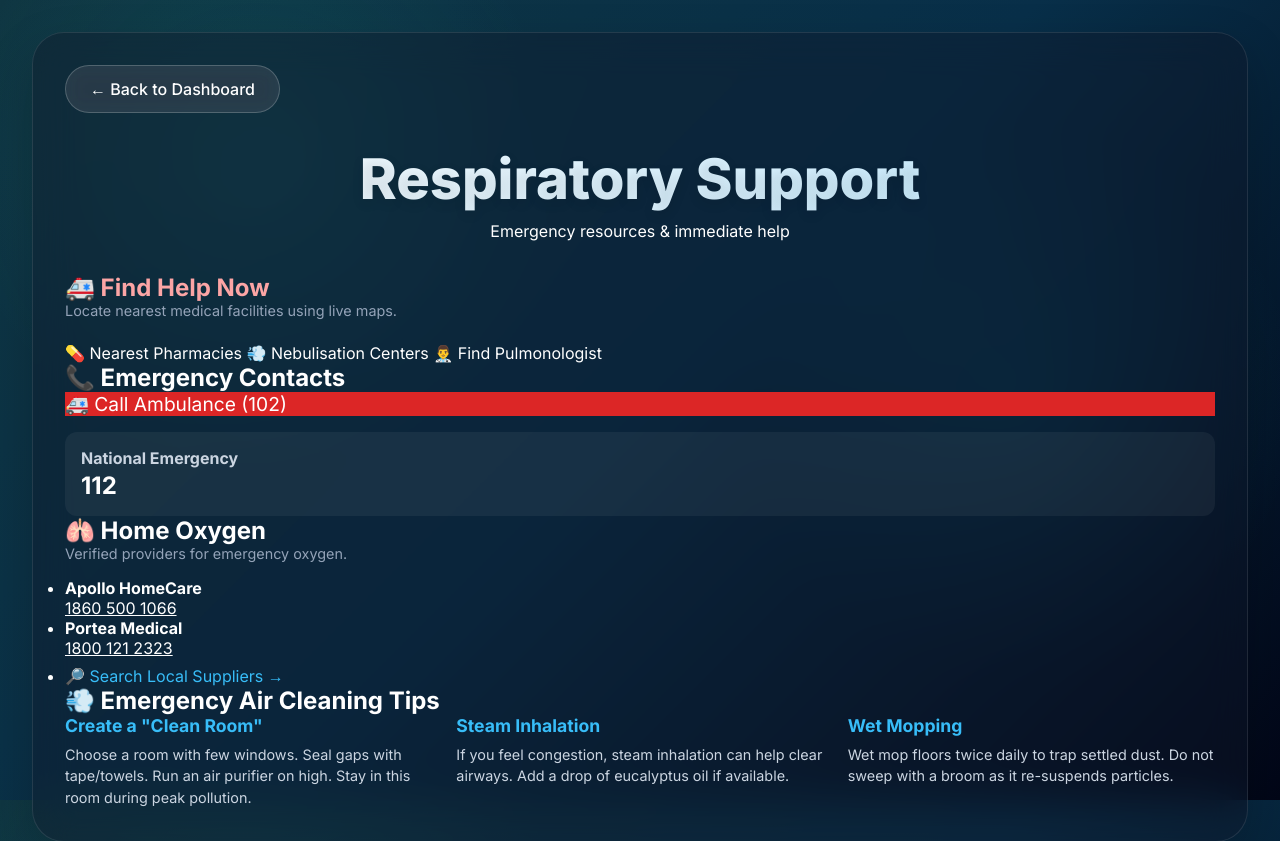
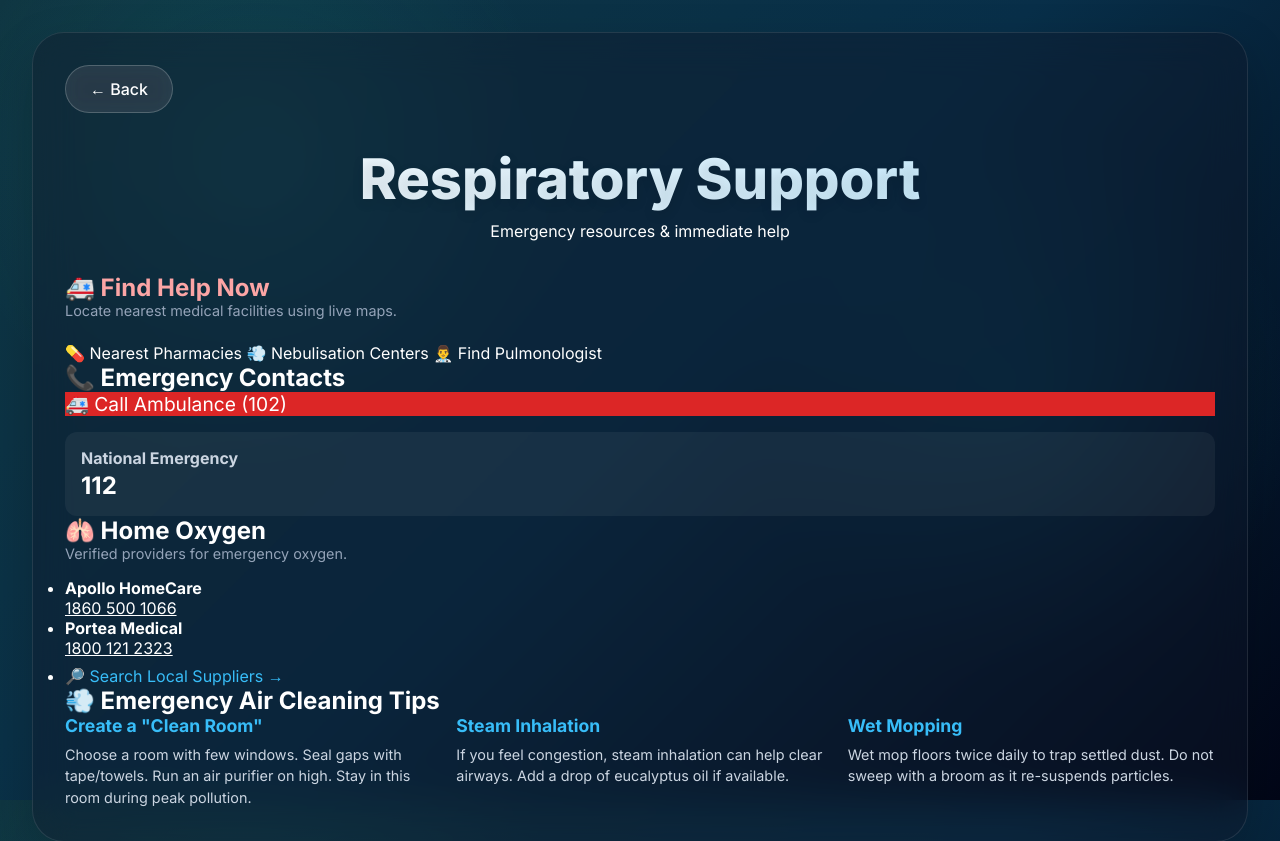
Before and after one commit to Arav-Arun/breatheAI_MumbaiHacks, a Flask app: page /support in a window 1280 px wide. Shown: the top 841 px of the page. Run offline with Flask 3, Linux system fonts and the light colour scheme.

Commit message:
UI changes

```diff
--- a/frontend/templates/support.html
+++ b/frontend/templates/support.html
@@ -10,7 +10,7 @@
 </head>
 <body>
     <div class="container">
-        <a href="/" class="back-button">← Back to Dashboard</a>
+        <a href="#" onclick="history.back(); return false;" class="back-button">← Back</a>
 
         <header class="emergency-header">
             <h1 class="emergency-title">Respiratory Support</h1>
```
